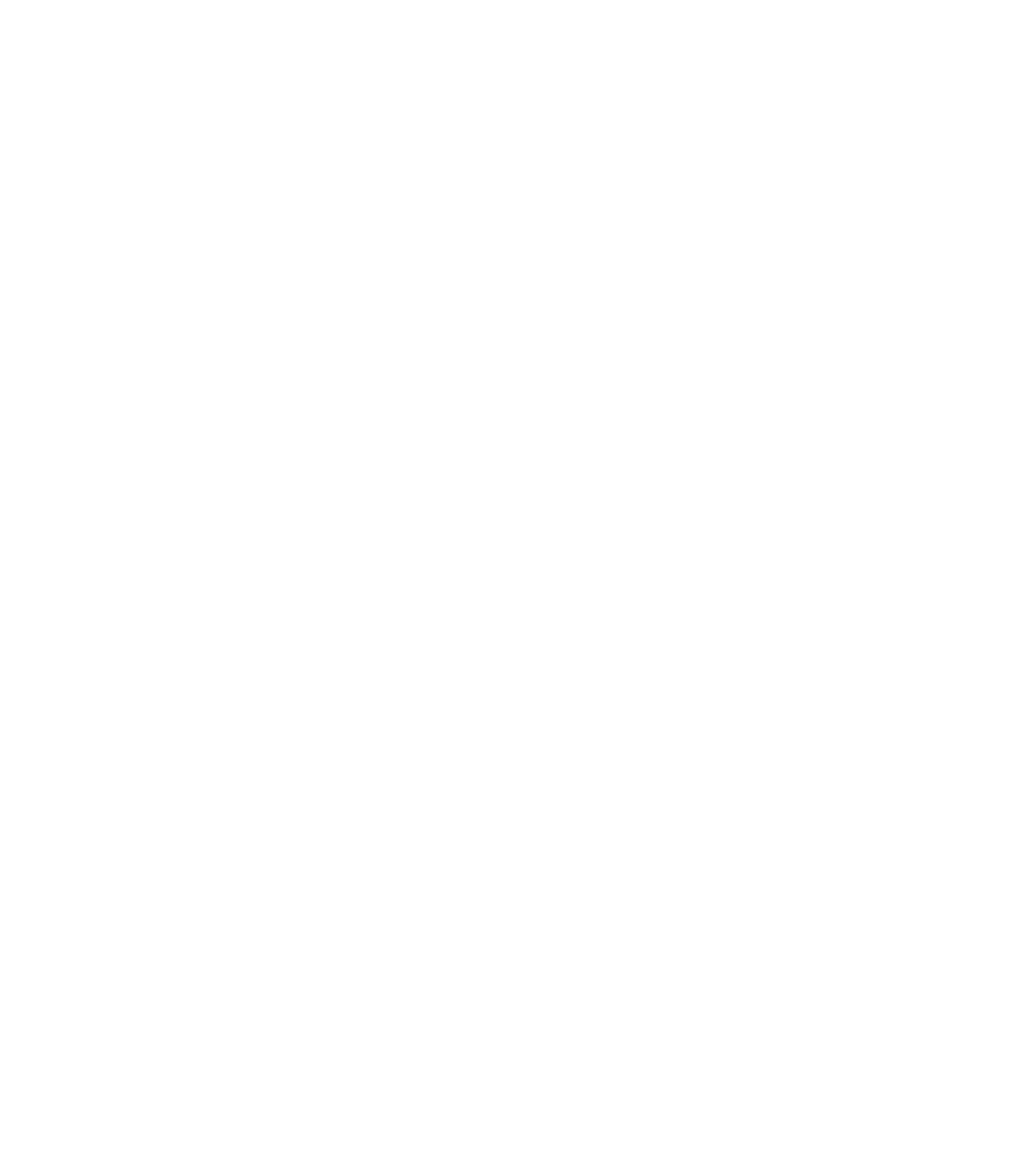
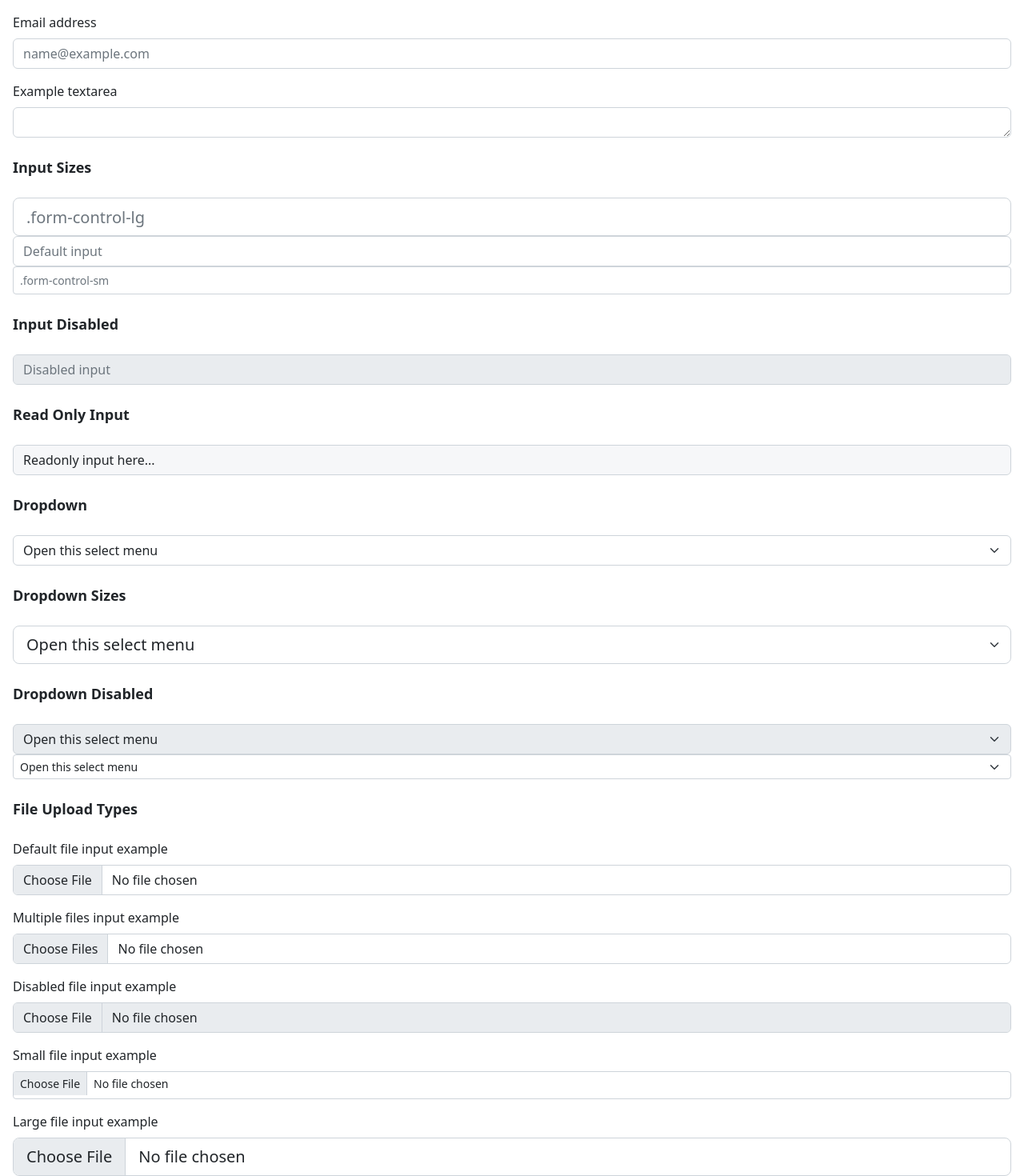
Before and after one commit to AkshayVarma21/components-library, a React (Create React App) app in the folder component-library/: page /inputs in a window 1280 px wide. Before the commit this address had no page. Shown: the part 160-1630 px from the top of the page at 80% size. Before the commit the page ends 800 px from the top, so only its background shows below. Built offline with nearby package versions, Linux system fonts and the light colour scheme.

Commit message:
input fields

```diff
--- a/component-library/src/Components/Converter/Converter.tsx
+++ b/component-library/src/Components/Converter/Converter.tsx
@@ -39,25 +39,25 @@ const Converter = () => {
             <div className="m-4">
                 <h2 className="header"> Unit Converter </h2>
                 <div className="form-group">
-                    <label >Enter value</label>
+                    <label className='sub-header'>Enter value</label>
                     <input type="number" className="form-control" placeholder="Enter value" onChange={onSetValue} />
                 </div>
                 <div className="form-group">
-                    <label>Select format</label>
+                    <label className='sub-header'>Select format</label>
                     <select className="custom-select" onChange={(e) => { onSelectConversionType(e) }}>
                         <option value=""> Choose... </option>
                         {conversionList.map((item) => <option value={item.value}> {item.label} </option>)}
                     </select>
                 </div>
                 <div className="form-group">
-                    <label>From</label>
+                    <label className='sub-header'>From</label>
                     <select className="custom-select" onChange={(e) => onSelectConvertFrom(e)} value={convertFrom}>
                         <option value=""> Choose... </option>
                         {selectedFormat.map((item) => <option value={item.value}> {item.label} </option>)}
                     </select>
                 </div>
                 <div className="form-group">
-                    <label>To</label>
+                    <label className='sub-header'>To</label>
                     <select className="custom-select" onChange={(e) => onSelectConvertTo(e)} value={convertTo}>
                         <option value=""> Choose... </option>
                         {selectedFormat.map((item) => <option value={item.value}> {item.label} </option>)}
--- /dev/null
+++ b/component-library/src/Components/Inputs/Inputs.tsx
@@ -0,0 +1,95 @@
+const Inputs = () => {
+
+    return (
+        <div className="px-3">
+            <div className="header mb-2">Input Fields</div>
+
+            {/* Inputs */}
+            <div className="sub-header my-4">Inputs</div>
+            <div className="mb-3">
+                <label className="form-label">Email address</label>
+                <input type="email" className="form-control" id="exampleFormControlInput1" placeholder="name@example.com" />
+            </div>
+            <div className="mb-3">
+                <label className="form-label">Example textarea</label>
+                <textarea className="form-control" id="exampleFormControlTextarea1" rows={3}></textarea>
+            </div>
+
+            {/* Input Sizes */}
+            <div className="sub-header my-4">Input Sizes</div>
+            <input className="form-control form-control-lg" type="text" placeholder=".form-control-lg" aria-label=".form-control-lg example" />
+            <input className="form-control" type="text" placeholder="Default input" aria-label="default input example" />
+            <input className="form-control form-control-sm" type="text" placeholder=".form-control-sm" aria-label=".form-control-sm example"></input>
+
+            {/* Disabled */}
+            <div className="sub-header my-4">Input Disabled</div>
+            <input className="form-control" type="text" placeholder="Disabled input" aria-label="Disabled input example" disabled />
+
+
+            {/* Read only input */}
+            <div className="sub-header my-4">Read Only Input</div>
+            <input className="form-control" type="text" value="Readonly input here..." aria-label="readonly input example" readOnly />
+
+
+            {/* Dropdown */}
+            <div className="sub-header my-4">Dropdown</div>
+            <select className="form-select" aria-label="Default select example">
+                <option selected>Open this select menu</option>
+                <option value="1">One</option>
+                <option value="2">Two</option>
+                <option value="3">Three</option>
+            </select>
+
+            {/* Dropdown Sizes*/}
+            <div className="sub-header my-4">Dropdown Sizes</div>
+            <select className="form-select form-select-lg mb-3" aria-label=".form-select-lg example">
+                <option selected>Open this select menu</option>
+                <option value="1">One</option>
+                <option value="2">Two</option>
+                <option value="3">Three</option>
+            </select>
+
+
+            {/* Dropdown Disabled*/}
+            <div className="sub-header my-4">Dropdown Disabled</div>
+            <select className="form-select" aria-label="Disabled select example" disabled>
+                <option selected>Open this select menu</option>
+                <option value="1">One</option>
+                <option value="2">Two</option>
+                <option value="3">Three</option>
+            </select>
+
+            <select className="form-select form-select-sm" aria-label=".form-select-sm example">
+                <option selected>Open this select menu</option>
+                <option value="1">One</option>
+                <option value="2">Two</option>
+                <option value="3">Three</option>
+            </select>
+
+            {/* File upload types*/}
+            <div className="sub-header my-4">File Upload Types</div>
+            <div className="mb-3">
+                <label className="form-label">Default file input example</label>
+                <input className="form-control" type="file" id="formFile" />
+            </div>
+            <div className="mb-3">
+                <label className="form-label">Multiple files input example</label>
+                <input className="form-control" type="file" id="formFileMultiple" multiple />
+            </div>
+            <div className="mb-3">
+                <label className="form-label">Disabled file input example</label>
+                <input className="form-control" type="file" id="formFileDisabled" disabled />
+            </div>
+            <div className="mb-3">
+                <label className="form-label">Small file input example</label>
+                <input className="form-control form-control-sm" id="formFileSm" type="file" />
+            </div>
+            <div>
+                <label className="form-label">Large file input example</label>
+                <input className="form-control form-control-lg" id="formFileLg" type="file" />
+            </div>
+        </div>
+    )
+}
+
+export default Inputs;
--- a/component-library/src/Pages/Home/Home.tsx
+++ b/component-library/src/Pages/Home/Home.tsx
@@ -7,6 +7,7 @@ import Sidebar from "../Sidebar/Sidebar";
 import Buttons from "../../Components/Buttons/Buttons";
 import Activity from '../../Components/Activity/Activity';
 import Converter from '../../Components/Converter/Converter';
+import Inputs from '../../Components/Inputs/Inputs';
 
 const Home = () => {
     return (
@@ -18,6 +19,7 @@ const Home = () => {
                         <Route path="/buttons" element={<Buttons />} />
                         <Route path="/activity" element={<Activity />} />
                         <Route path="/converter" element={<Converter />} />
+                        <Route path="/inputs" element={<Inputs />} />
                     </Routes>
                 </div>
             </BrowserRouter>
--- a/component-library/src/Pages/Sidebar/Sidebar.tsx
+++ b/component-library/src/Pages/Sidebar/Sidebar.tsx
@@ -37,6 +37,9 @@ const Sidebar = () => {
                 <div className="text-align-start px-3 cursor-pointer" onClick={() => onClickComponent("converter")}>
                     Unit Converter
                 </div>
+                <div className="text-align-start px-3 cursor-pointer" onClick={() => onClickComponent("inputs")}>
+                    Input Elements
+                </div>
             </div>
         </>
     )
```
